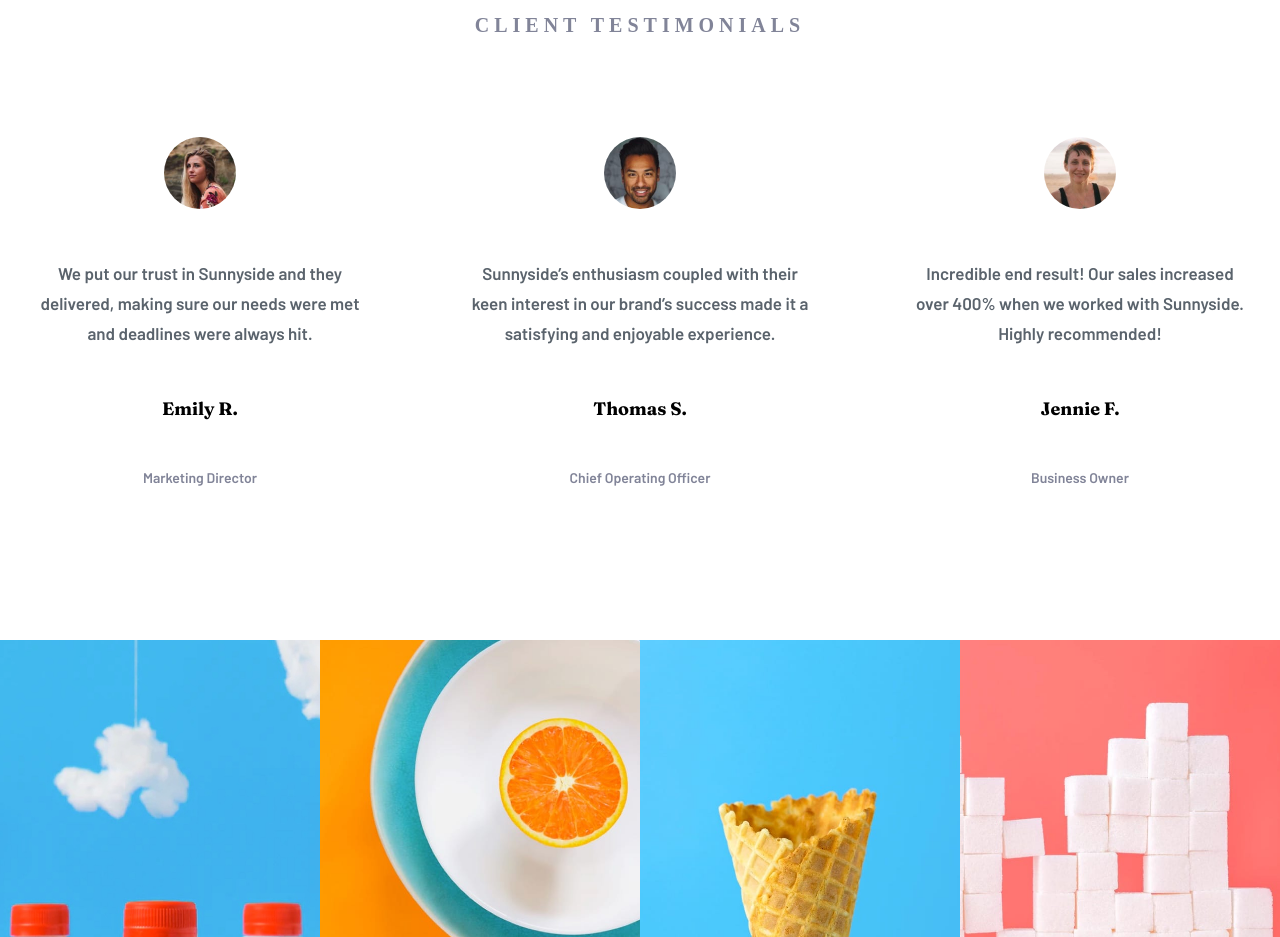
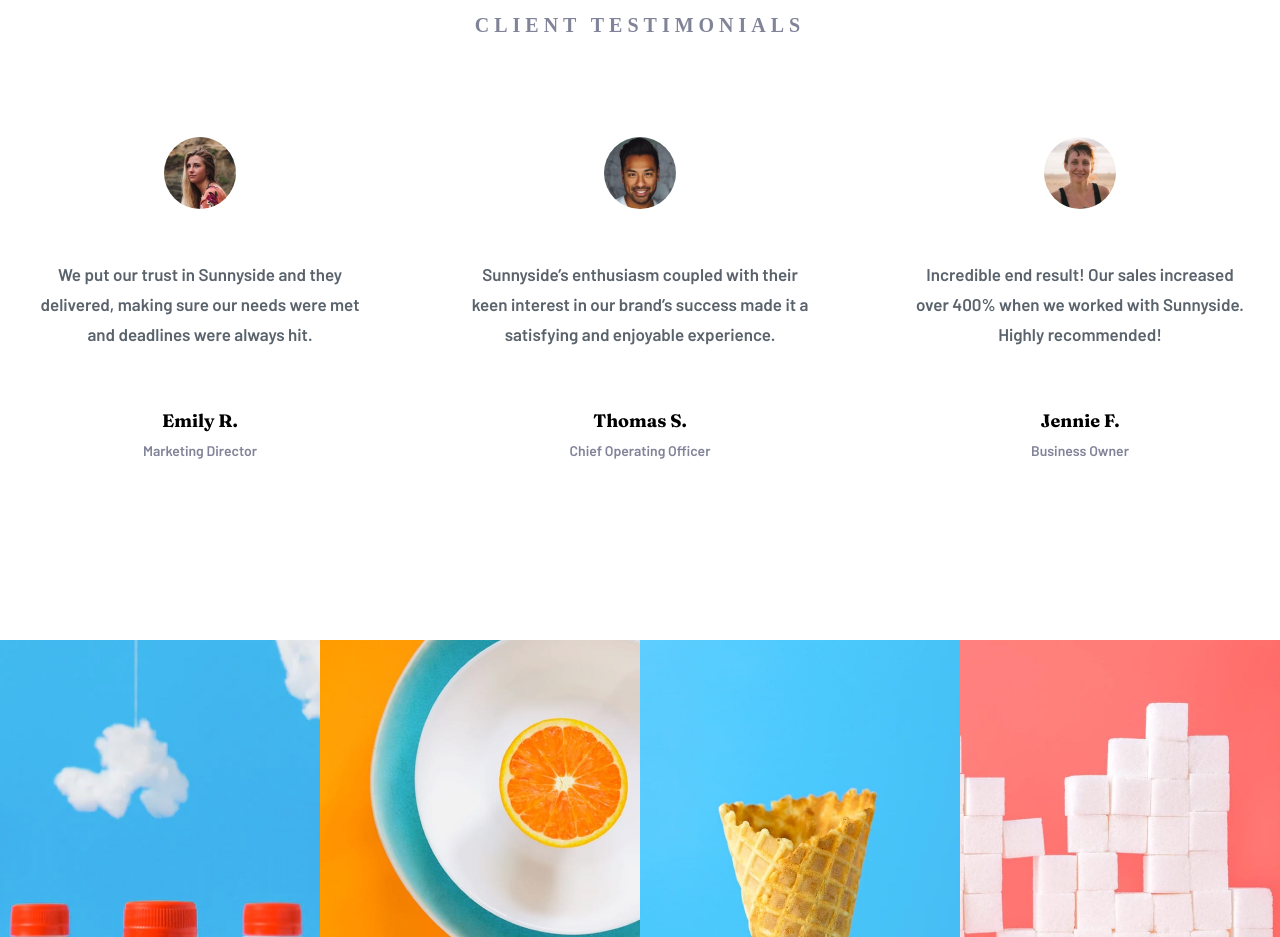
Before and after one commit to Kiks4000/sunnyside-agency, a plain HTML site: page index.html in a window 1280 px wide. Shown: the part 2740-3677 px from the top of the page. Drawn offline with Linux system fonts and the light colour scheme.

Commit message:
Fix testimonials margin

```diff
--- a/src/sass/_testimonials.scss
+++ b/src/sass/_testimonials.scss
@@ -24,7 +24,7 @@
 		&--peoples {
 			display: flex;
 			flex-direction: column;
-			justify-content: space-between;
+			justify-content: flex-start;
 			align-items: center;
 			font-size: 1rem;
 			width: 34rem;
@@ -33,6 +33,7 @@
 				width: 7.2rem;
 				height: 7.2rem;
 				border-radius: 50%;
+				margin-bottom: 5rem;
 			}
 			&--view {
 				color: $Very-dark-grayish-blue;
@@ -42,11 +43,13 @@
 				font-size: 1.7rem;
 				font-weight: 600;
 				align-self: flex-end;
+				margin-bottom: 6rem;
 			}
 			&--name {
 				font-family: "Fraunces";
 				font-size: 1.8rem;
 				justify-self: flex-start;
+				margin-bottom: 1rem;
 			}
 			&--job {
 				font-family: "Barlow";
```
Also changed, not shown: src/css/style.css, src/css/style.min.css, 2 other files.
